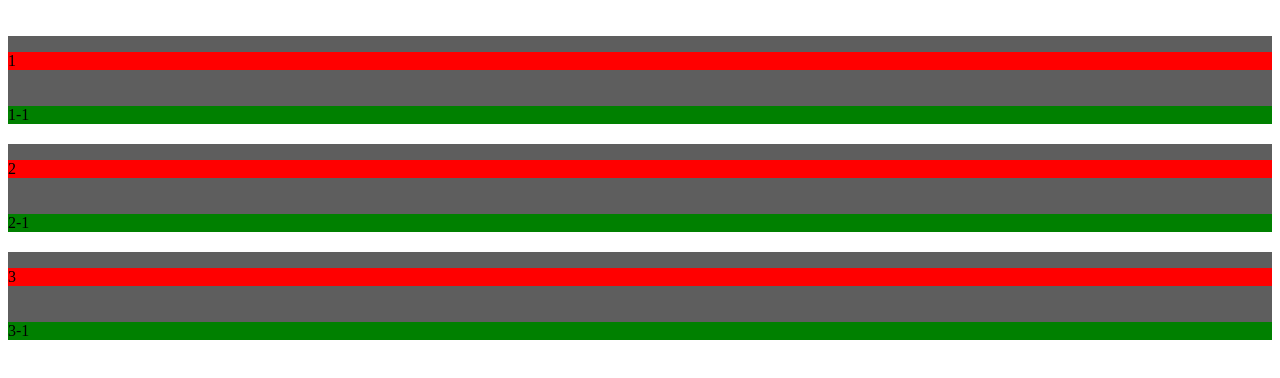
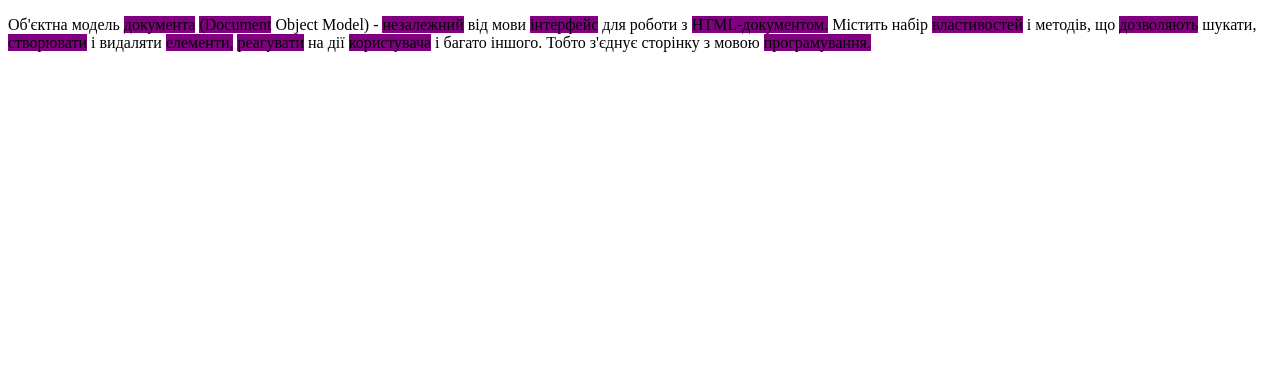
Before and after one commit to MykolaMosalov/BC78-JS, a plain HTML site: page index.html in a window 1280 px wide. Drawn offline with Linux system fonts and the light colour scheme.

Commit message:
task-1-2

```diff
--- a/css/main.css
+++ b/css/main.css
@@ -14,11 +14,15 @@
   gap: 20px;
 }
 
-p {
+/* p {
   background-color: red;
-}
+} */
 
-span {
+/* span {
   display: block;
   background-color: green;
+} */
+
+.color-span {
+  background-color: purple;
 }
--- a/index.html
+++ b/index.html
@@ -7,7 +7,7 @@
     <link rel="stylesheet" href="./css/main.css" />
   </head>
   <body>
-    <ul class="list">
+    <!-- <ul class="list">
       <li class="item">
         <p>1</p>
         <span>1-1</span>
@@ -20,7 +20,9 @@
         <p>3</p>
         <span>3-1</span>
       </li>
-    </ul>
+    </ul> -->
+
+    <ul class="ingredients-list"></ul>
 
     <script type="module" src="./js/app.js"></script>
   </body>
--- a/js/app.js
+++ b/js/app.js
@@ -33,18 +33,45 @@
  * яка повертатиме масив елементів(масив з лішками).
  */
 
-const appendFruitList = ['apple🍎', 'banana🍌'];
-const prependFruitList = ['grapes🍇', 'orange🍊'];
-const beforeFruitList = ['strawberry🍓', 'cherry🍒'];
-const afterFruitList = ['peach🍑', 'kiwi🥝'];
+// const appendFruitList = ["apple🍎", "banana🍌"];
+// const prependFruitList = ["grapes🍇", "orange🍊"];
+// const beforeFruitList = ["strawberry🍓", "cherry🍒"];
+// const afterFruitList = ["peach🍑", "kiwi🥝"];
+
+// const ingredientsList = document.querySelector(".ingredients-list");
+
+// const elementsOfIngridients = (arr) => {
+//   return arr.map((item) => {
+//     const li = document.createElement("li");
+//     li.textContent = item;
+//     return li;
+//   });
+// };
+
+// ingredientsList.append(...elementsOfIngridients(appendFruitList));
+// ingredientsList.prepend(...elementsOfIngridients(prependFruitList));
+// ingredientsList.before(...elementsOfIngridients(beforeFruitList));
+// ingredientsList.after(...elementsOfIngridients(afterFruitList));
 
 //TODO:=========task-02=================
-// 3. Вставте даний текст в html документ, а потім виділіть усі слова, які мають більше 8 символів у тексті абзацу (наприклад, жовтим фоном).
+// 3. Вставте даний текст в html документ, а потім виділіть усі слова,  які мають більше 8 символів у тексті абзацу (наприклад, жовтим фоном).
 
 const text = `Об'єктна модель документа (Document Object Model) - незалежний від мови інтерфейс для роботи з HTML-документом. Містить набір властивостей і методів, що дозволяють шукати, створювати і видаляти елементи, реагувати на дії користувача і багато іншого. Тобто з'єднує сторінку з мовою програмування.`;
 
 const words = text.split(/\s+/); // Розбиваємо текст на слова за допомогою роздільників (пробіли, коми, крапки і т.д.)
 
+const appendTextEl = (arr) =>
+  document.body.insertAdjacentHTML(
+    "beforeend",
+    `<p>${arr
+      .map((word) =>
+        word.length > 8 ? `<span class="color-span">${word}</span>` : word
+      )
+      .join(" ")}</p>`
+  );
+
+appendTextEl(words);
+
 //TODO:=========task-03=================
 // Створіть контейнер div (з класом numberContainer )в HTML-документі та динамічно створіть 100 блоків (з класом number) наповнивши їх рандомними числами від 1 до 100 і додайте їх до контейнера div(numberContainer). Парні числа повинні мати зелений фон (додати клас even), Непарні числа - жовтий фон (додати клас odd).
 
```
